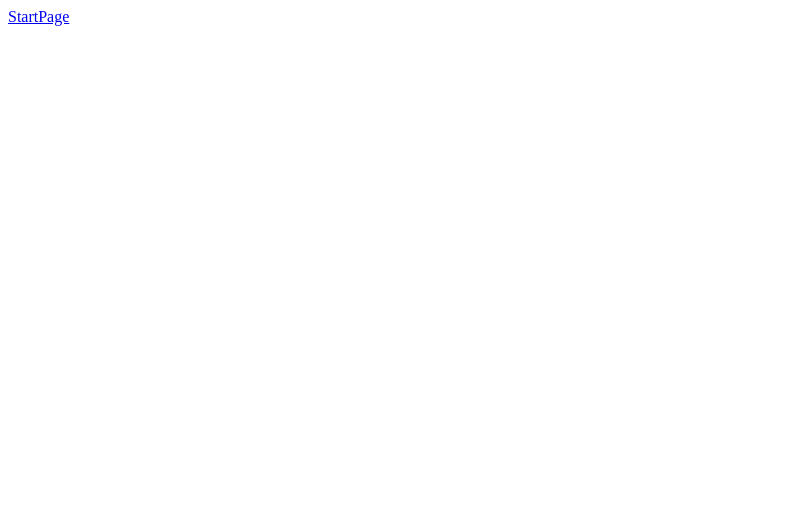
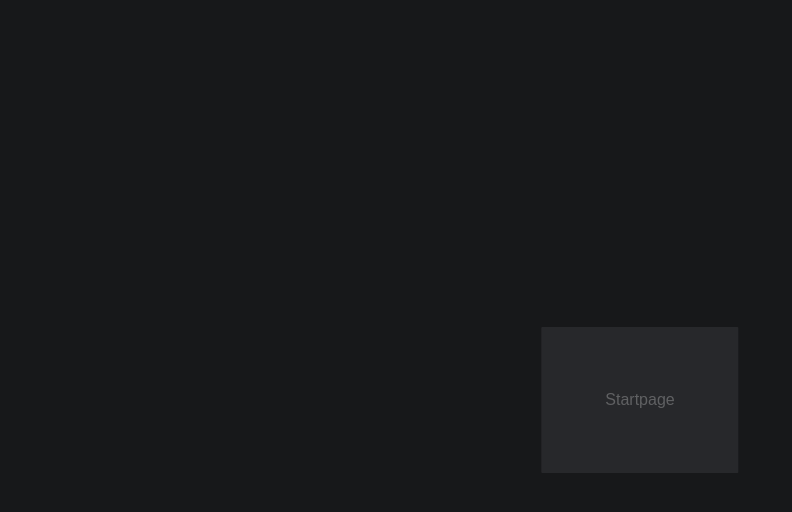
Before and after one commit to NiceM/NiceM.github.io, a plain HTML site: page index.html in a window 1280 px wide. Shown: the whole page, without its empty margins (0-792 px from the left). Drawn offline with Linux system fonts and the light colour scheme.

Commit message:
index twily template

```diff
--- a/index.html
+++ b/index.html
@@ -1,6 +1,55 @@
 <!DOCTYPE html>
+<!--
+
+    Author:        Twily                                        2015
+    Website:       http://twily.info/
+    Compatibility: Mozilla Firefox, Internet Explorer, Google Chrome
+
+    Sources:
+    http://zerosixthree.se/vertical-align-anything-with-just-3-lines-of-css/
+
+-->
 <html>
-<body>
-<a href="https://nicem.github.io/start_page2_firefox_and_chrome-master/Welcome">StartPage</a>
+<head>
+<title>&gt;_</title>
+<meta http-equiv="Content-Type" content="text/html;charset=UTF-8" />
+
+<!--<link id="favicon" rel="shortcut icon" href="http://twily.info/favicon.ico" />-->
+<!--<link rel="stylesheet" type="text/css" href="./css/style.css?v=1" />-->
+<style type="text/css">
+html,body {
+    margin: 0; padding: 0; overflow: auto; font-size: 12pt;
+    font-family: "Droid Sans", "Liberation Sans", "DejaVu Sans", "Segoe UI", Sans;
+    background: #17181A; color: #AAABAD;
+}
+* { box-sizing: border-box; }
+*:focus { outline: none !important; }
+
+a:link, a:visited { color: #606163; text-decoration: none; }
+a:hover, a:active { color: #EA75BC; }
+
+#center {
+    position: absolute; top: 50%; left: 50%;
+    transform: translateX(-50%) translateY(-50%);
+    background: #27282B; padding: 64px; border-radius: 1px;
+}
+</style>
+
+<!--<script type="text/javascript" src="./js/main.js?v=1"></script>-->
+<script type="text/javascript">
+var $=function(id) { return document.getElementById(id); };
+
+function init() {
+    $('center').innerHTML="<a href=\"https://nicem.github.io/start_page2_firefox_and_chrome-master/Welcome\" target=\"_blank\">Startpage</a>";
+}
+
+</script>
+</head>
+<body onload="init();">
+
+
+<div id="center"></div>
+
+
 </body>
 </html>
```
